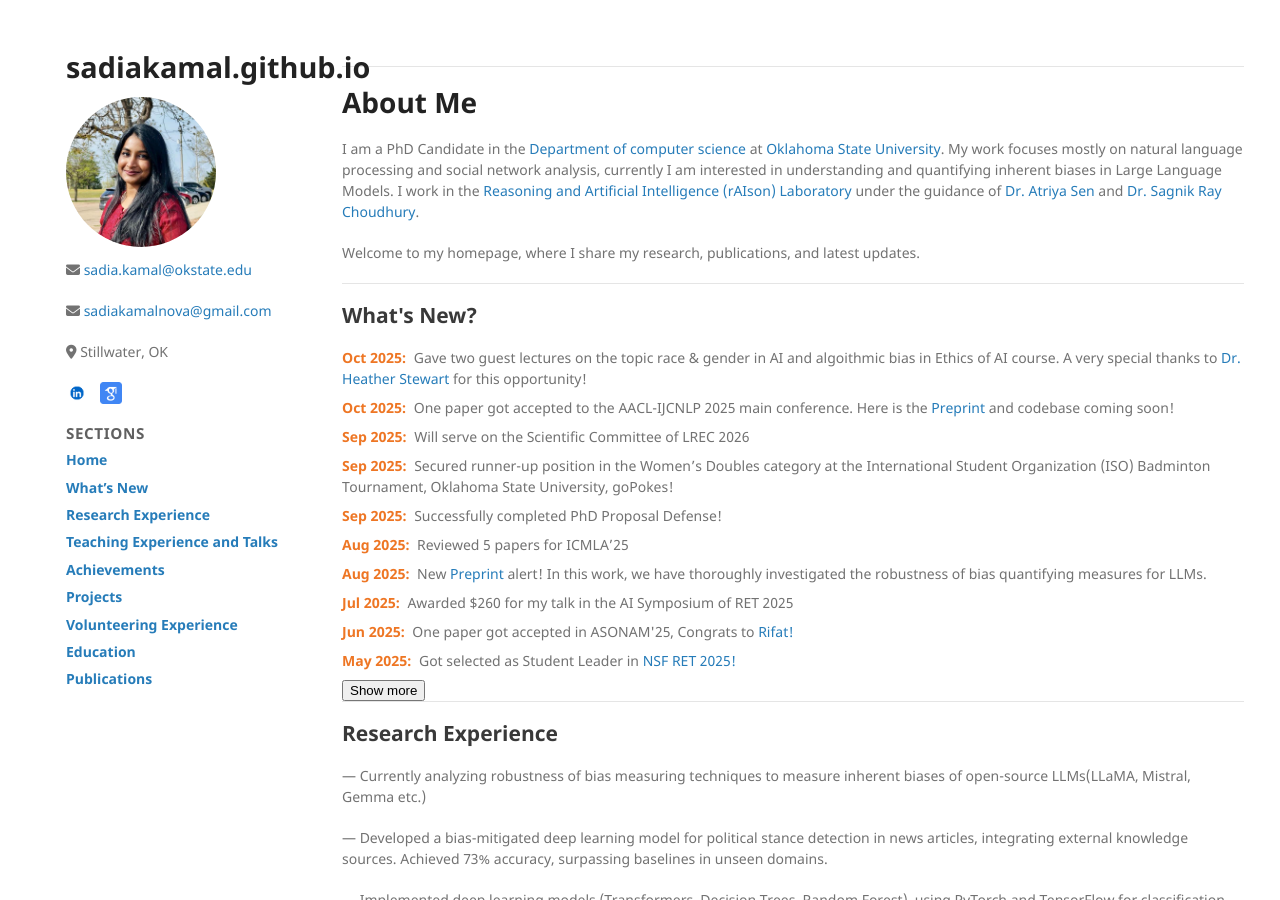
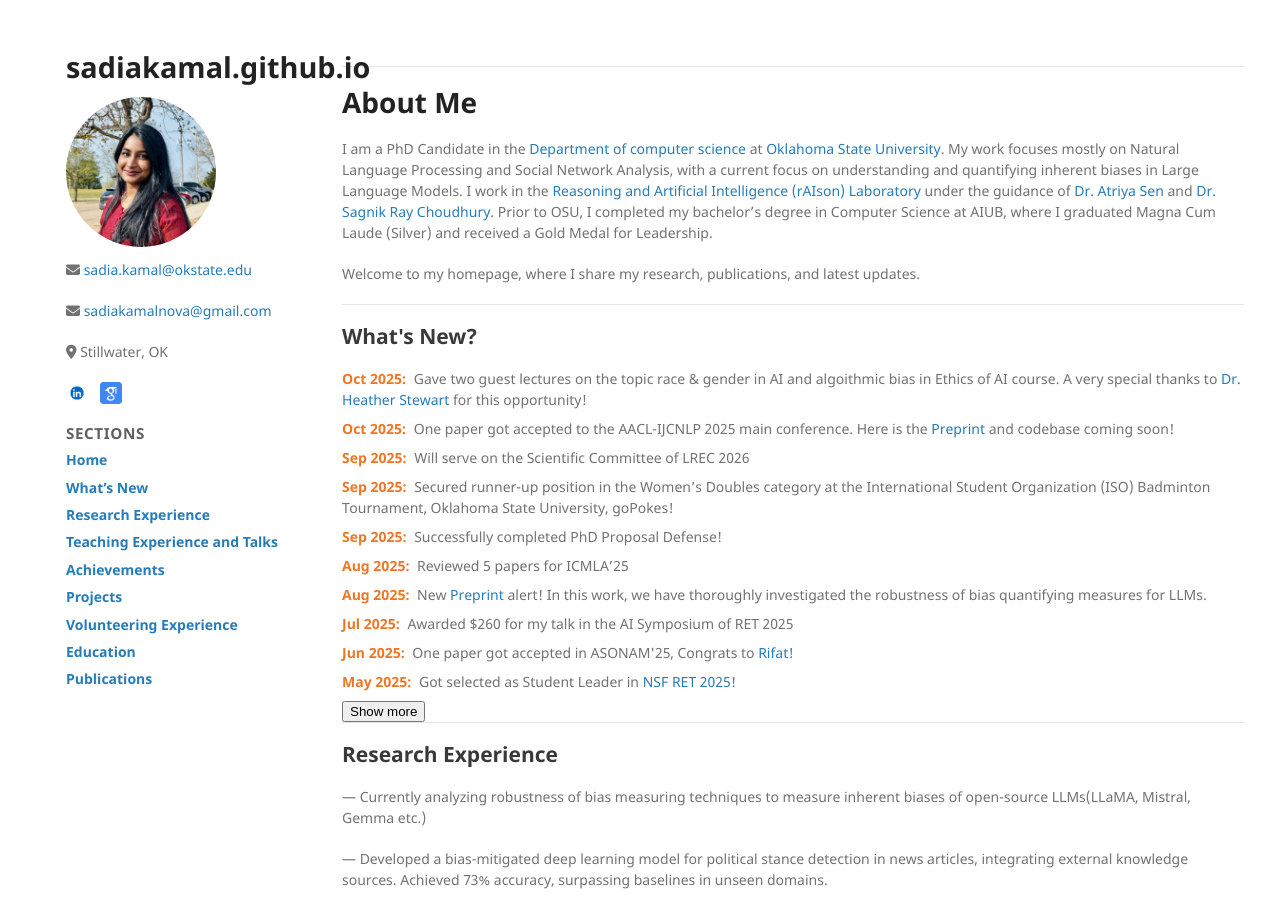
Before and after one commit to sadiakamal/sadiakamal.github.io, a Jekyll site: the page built from index.md, in a window 1280 px wide and 900 px high. Built offline with Jekyll 4.4.1, drawn with Linux system fonts in a browser that asks for light colours; the repository's description, which GitHub fills in, is left out.

Commit message:
Enhance About Me section with additional information
Added details about academic background and achievements.

```diff
--- a/index.md
+++ b/index.md
@@ -8,7 +8,7 @@ layout: default
 
 # About Me
 
-I am a PhD Candidate in the [Department of computer science](https://cas.okstate.edu/computer_science/) at [Oklahoma State University](https://go.okstate.edu). My work focuses mostly on natural language processing and social network analysis, currently I am interested in understanding and quantifying inherent biases in Large Language Models. I work in the [Reasoning and Artificial Intelligence (rAIson) Laboratory](https://cas.okstate.edu/computer_science/about_us/dr_sen_lab/research_team.html) under the guidance of [Dr. Atriya Sen](https://experts.okstate.edu/atriya.sen) and [Dr. Sagnik Ray Choudhury](https://sagnik.github.io).
+I am a PhD Candidate in the [Department of computer science](https://cas.okstate.edu/computer_science/) at [Oklahoma State University](https://go.okstate.edu). My work focuses mostly on Natural Language Processing and Social Network Analysis, with a current focus on understanding and quantifying inherent biases in Large Language Models. I work in the [Reasoning and Artificial Intelligence (rAIson) Laboratory](https://cas.okstate.edu/computer_science/about_us/dr_sen_lab/research_team.html) under the guidance of [Dr. Atriya Sen](https://experts.okstate.edu/atriya.sen) and [Dr. Sagnik Ray Choudhury](https://sagnik.github.io). Prior to OSU, I completed my bachelor's degree in Computer Science at AIUB, where I graduated Magna Cum Laude (Silver) and received a Gold Medal for Leadership.
 
 Welcome to my homepage, where I share my research, publications, and latest updates.
 
```
